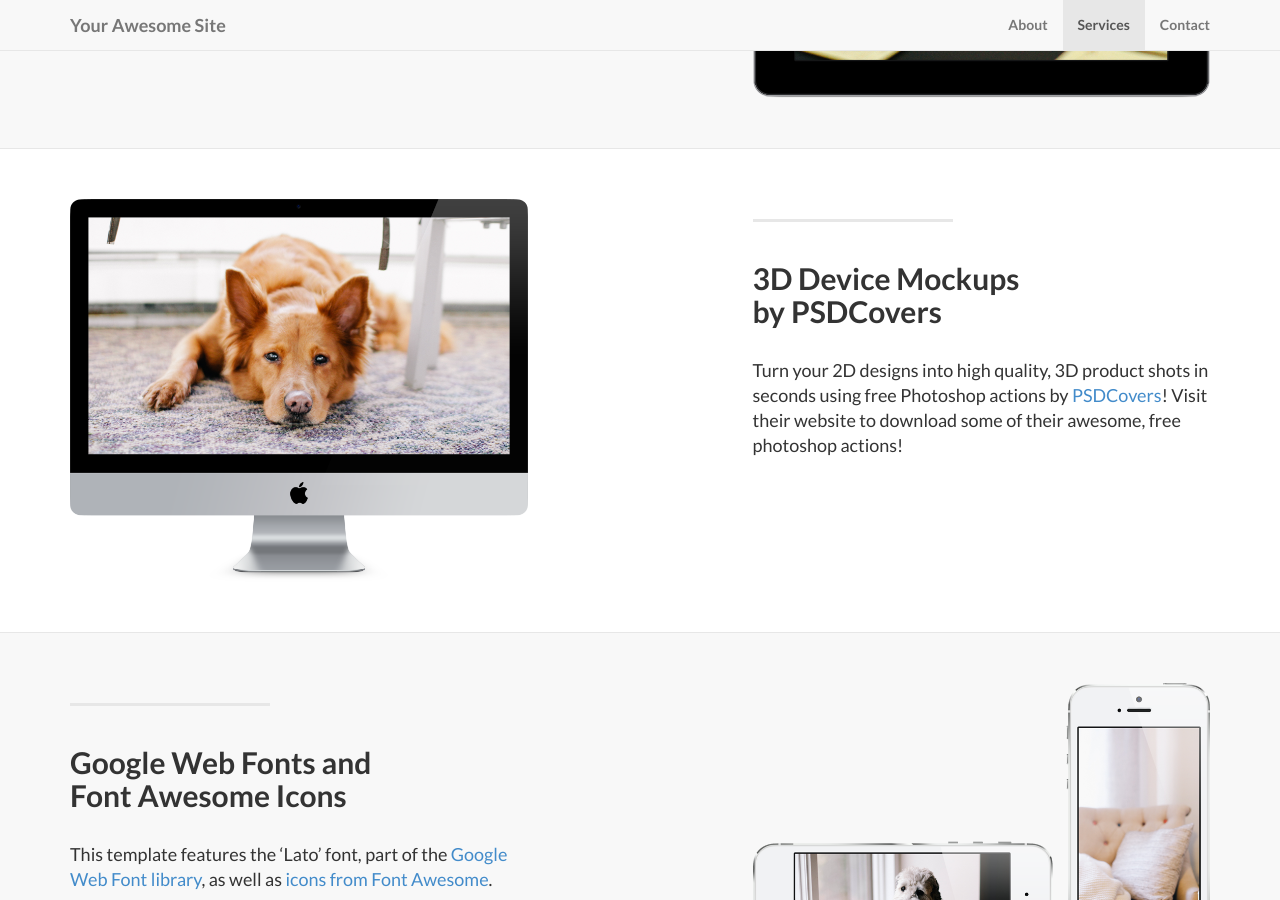
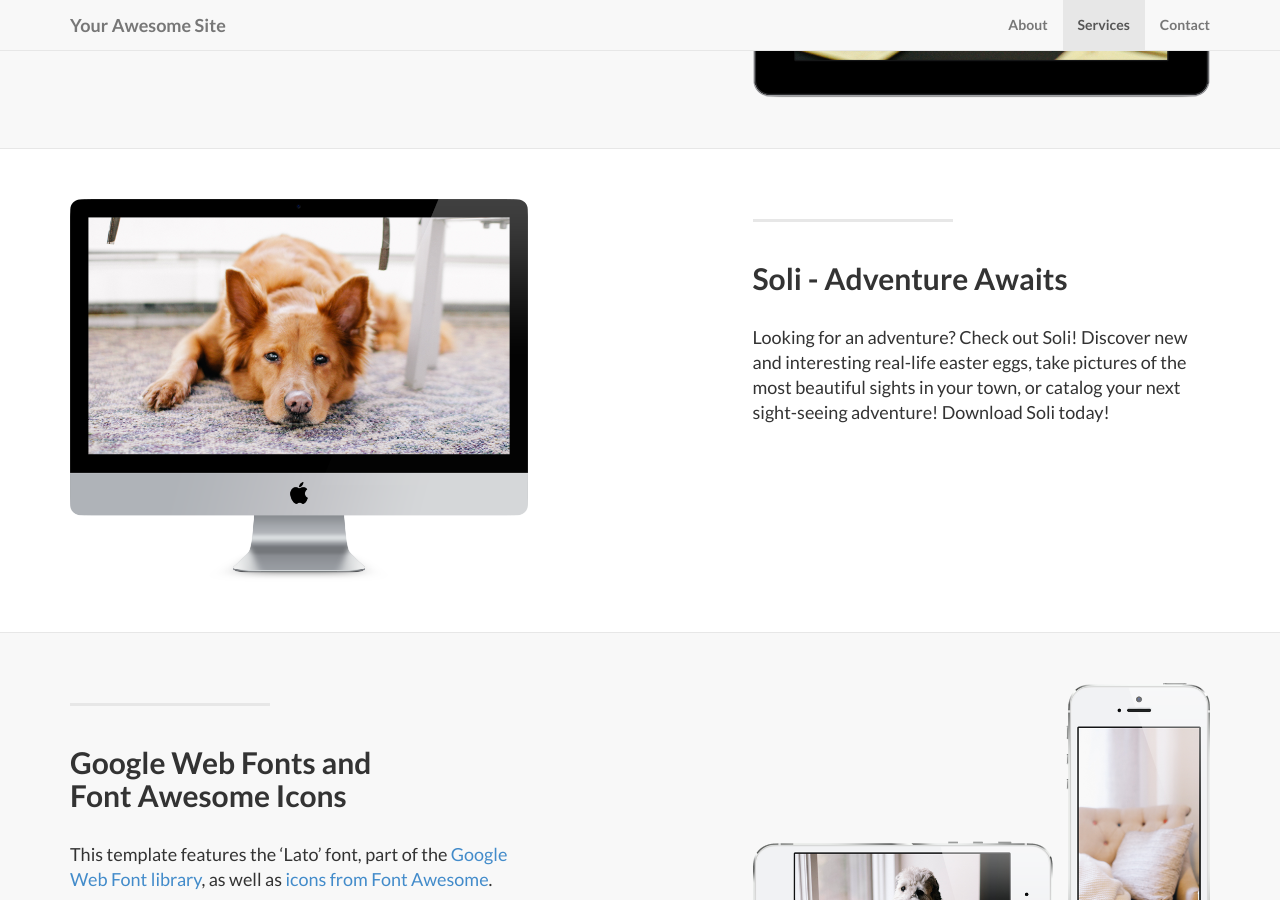
Before and after one commit to freehunter/citieo, a Jekyll site: the page built from index.md, in a window 1280 px wide and 900 px high, scrolled down 1240 px. Built offline with Jekyll 4.4.1, drawn with Linux system fonts in a browser that asks for light colours; our own code applies the rules of GitHub Pages for plain Markdown files.

Commit message:
Update 2014-09-22-services-2.markdown

```diff
--- a/_posts/2014-09-22-services-2.markdown
+++ b/_posts/2014-09-22-services-2.markdown
@@ -2,9 +2,7 @@
 layout: default
 img: dog.png
 category: Services
-title: 3D Device Mockups<br>by PSDCovers
+title: Soli - Adventure Awaits
 description: |
 ---
-  Turn your 2D designs into high quality, 3D
-  product shots in seconds using free Photoshop actions by [PSDCovers](http://www.psdcovers.com/)! Visit
-  their website to download some of their awesome, free photoshop actions!
+  Looking for an adventure? Check out Soli! Discover new and interesting real-life easter eggs, take pictures of the most beautiful sights in your town, or catalog your next sight-seeing adventure! Download Soli today!
```
